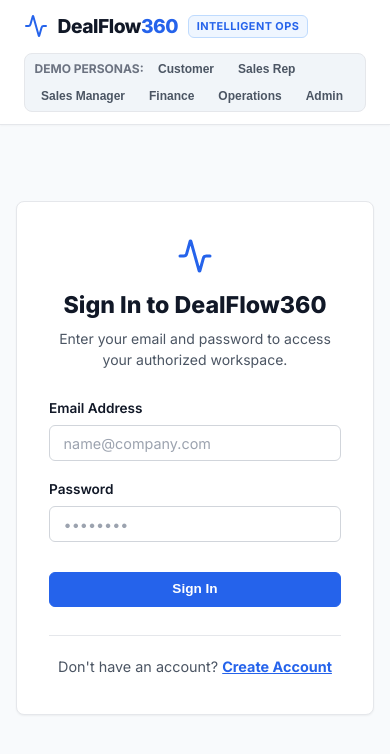
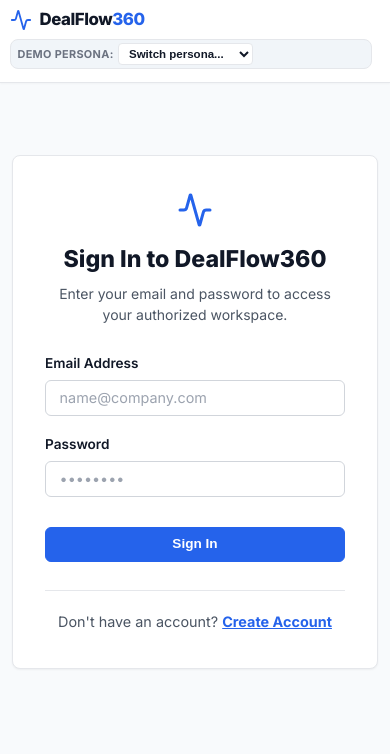
Before and after one commit to parth-soni67/Odoo-finale-2026, a React app in the folder frontend/: page / in a window 390 px wide. Shown: the top 754 px of the page. Built offline with nearby package versions, Linux system fonts and the light colour scheme; the HTML template or start-up script is replaced by a standard one.

Commit message:
fix: prevent demo persona navigation overlap

```diff
--- a/frontend/src/App.jsx
+++ b/frontend/src/App.jsx
@@ -418,8 +418,9 @@ export default function App() {
       {/* Global Header */}
       <header className="header">
         <div className="header-inner">
+          {/* 1. Brand */}
           <div
-            className="brand"
+            className="header-brand"
             onClick={() => {
               if (currentUser) {
                 navigateTo(ROLE_DEFAULT_TAB[currentUser.role] || "portal");
@@ -427,18 +428,18 @@ export default function App() {
                 goToLogin();
               }
             }}
-            style={{ cursor: "pointer", flexShrink: 0 }}
+            style={{ cursor: "pointer" }}
           >
-            <Activity size={24} color="var(--primary)" />
-            <span>
+            <Activity size={22} color="var(--primary)" style={{ flexShrink: 0 }} />
+            <span className="brand-text">
               DealFlow<span style={{ color: "var(--primary)" }}>360</span>
             </span>
             <span className="brand-badge">Intelligent Ops</span>
           </div>
 
-          {/* Dynamic Role-Based Navigation */}
+          {/* 2. Main Navigation */}
           {currentUser && !isShowingRegister && !isShowingLogin && (
-            <nav className="nav-links" style={{ flexWrap: "wrap", flexShrink: 1 }}>
+            <nav className="header-nav" aria-label="Main Navigation">
               {roleNavItems.map((item) => {
                 const Icon = item.icon;
                 const isCustomerTab = currentUser.role === "CUSTOMER";
@@ -450,34 +451,29 @@ export default function App() {
                 return (
                   <button
                     key={item.id}
+                    type="button"
                     className={`nav-item ${isActive ? "active" : ""}`}
                     onClick={() => navigateTo(item.id)}
                   >
-                    <Icon size={16} /> {item.label}
+                    <Icon size={15} style={{ flexShrink: 0 }} />
+                    <span className="nav-label">{item.label}</span>
                   </button>
                 );
               })}
             </nav>
           )}
 
-          {/* Demo Persona Switcher & User Status */}
-          <div className="user-controls" style={{ flexWrap: "wrap", flexShrink: 0 }}>
-            <div className="persona-switcher" title="Quickly login using pre-seeded demo accounts">
-              <span
-                style={{
-                  fontSize: "0.75rem",
-                  color: "var(--text-muted)",
-                  fontWeight: 700,
-                  paddingLeft: "0.2rem",
-                }}
-              >
-                DEMO PERSONAS:
-              </span>
+          {/* 3. Demo Persona Switcher */}
+          <div className="header-personas">
+            {/* Desktop Pills (wide screens) */}
+            <div className="persona-pills" title="Quickly login using pre-seeded demo accounts">
+              <span className="persona-label">DEMO:</span>
               {DEMO_PERSONAS.map((p) => {
                 const isActive = currentUser?.email === p.email;
                 return (
                   <button
                     key={p.email}
+                    type="button"
                     className={`persona-btn ${isActive ? "active" : ""}`}
                     onClick={() => loginAs(p.email)}
                   >
@@ -487,22 +483,54 @@ export default function App() {
               })}
             </div>
 
+            {/* Compact Dropdown (medium/tablet/mobile screens) */}
+            <div className="persona-dropdown" title="Switch demo persona">
+              <span className="persona-label-compact">DEMO PERSONA:</span>
+              <select
+                className="persona-select"
+                value={currentUser?.email || ""}
+                onChange={(e) => loginAs(e.target.value)}
+                aria-label="Demo Persona Switcher"
+              >
+                {!DEMO_PERSONAS.some((p) => p.email === currentUser?.email) && (
+                  <option value="" disabled>
+                    Switch persona...
+                  </option>
+                )}
+                {DEMO_PERSONAS.map((p) => (
+                  <option key={p.email} value={p.email}>
+                    {p.label} ({p.role.replace("_", " ")})
+                  </option>
+                ))}
+              </select>
+            </div>
+          </div>
+
+          {/* 4. Authenticated User Badge */}
           {currentUser && (
-              <div style={{ display: "flex", alignItems: "center", gap: "0.75rem", flexShrink: 0 }}>
-                <span className="badge badge-neutral" style={{ fontSize: "0.75rem", whiteSpace: "nowrap" }}>
-                  <UserCheck size={12} /> AUTHENTICATED: {currentUser.role}
+            <div className="header-auth">
+              <span className="badge badge-neutral auth-badge" title={`Role: ${currentUser.role}`}>
+                <UserCheck size={12} style={{ flexShrink: 0 }} />
+                <span className="auth-role-full">AUTHENTICATED: {currentUser.role}</span>
+                <span className="auth-role-compact">{currentUser.role.replace("_", " ")}</span>
               </span>
+            </div>
+          )}
+
+          {/* 5. Logout */}
+          {currentUser && (
+            <div className="header-logout">
               <button
-                  className="btn btn-secondary btn-sm"
+                type="button"
+                className="btn btn-secondary btn-sm logout-btn"
                 onClick={handleLogout}
                 title="Logout"
-                  style={{ whiteSpace: "nowrap" }}
               >
-                  <LogOut size={13} /> Logout
+                <LogOut size={13} style={{ flexShrink: 0 }} />
+                <span className="logout-text">Logout</span>
               </button>
             </div>
           )}
-          </div>
         </div>
       </header>
 
--- a/frontend/src/components/CustomerPortal.jsx
+++ b/frontend/src/components/CustomerPortal.jsx
@@ -307,7 +307,7 @@ export function CustomerPortal({ user, onNotify, activeSubTab = "quotes", onTabC
 
       {/* Tab: Quotes */}
       {activeTab === "quotes" && (
-        <div style={{ display: "grid", gridTemplateColumns: "1fr 1.6fr", gap: "1.5rem", alignItems: "start" }}>
+        <div className="two-column-layout">
           {/* Quotes List */}
           <div className="card">
             <div className="card-header">
@@ -521,7 +521,7 @@ export function CustomerPortal({ user, onNotify, activeSubTab = "quotes", onTabC
               </p>
             </div>
           ) : (
-            <div style={{ display: "grid", gridTemplateColumns: "1fr 1.6fr", gap: "1.5rem", alignItems: "start" }}>
+            <div className="two-column-layout">
               {/* Orders List / Cards */}
               <div className="card">
                 <div className="card-header">
--- a/frontend/src/components/OperationsFulfillment.jsx
+++ b/frontend/src/components/OperationsFulfillment.jsx
@@ -85,7 +85,7 @@ export function OperationsFulfillment({ onNotify }) {
           </p>
         </div>
       ) : (
-        <div style={{ display: "grid", gridTemplateColumns: "1fr 1.6fr", gap: "1.5rem", alignItems: "start" }}>
+        <div className="two-column-layout">
           {/* Order List */}
           <div className="card">
             <div className="card-header">
--- a/frontend/src/components/QuotationWorkflow.jsx
+++ b/frontend/src/components/QuotationWorkflow.jsx
@@ -340,7 +340,7 @@ export function QuotationWorkflow({ user, onNotify, onInspectDeal }) {
           </button>
         </div>
       ) : (
-        <div style={{ display: "grid", gridTemplateColumns: "1fr 1.6fr", gap: "1.5rem", alignItems: "start" }}>
+        <div className="two-column-layout">
           {/* Quotes List */}
           <div className="card">
             <div className="card-header">
@@ -495,7 +495,7 @@ export function QuotationWorkflow({ user, onNotify, onInspectDeal }) {
               <div
                 style={{
                   display: "grid",
-                  gridTemplateColumns: "repeat(3, 1fr)",
+                  gridTemplateColumns: "repeat(auto-fit, minmax(130px, 1fr))",
                   gap: "0.75rem",
                   marginBottom: "1.5rem",
                 }}
--- a/frontend/src/components/SalesReports.jsx
+++ b/frontend/src/components/SalesReports.jsx
@@ -89,7 +89,7 @@ export function SalesReports({ onNotify }) {
       </div>
 
       {/* Breakdown Cards */}
-      <div style={{ display: "grid", gridTemplateColumns: "1fr 1fr", gap: "1.5rem" }}>
+      <div className="dashboard-two-col">
         <div className="card">
           <h2 className="card-title" style={{ marginBottom: "1rem" }}>
             <TrendingUp size={18} color="var(--primary)" /> Quote Conversion & Velocity
--- a/frontend/src/index.css
+++ b/frontend/src/index.css
@@ -63,7 +63,17 @@
   --radius-full: 9999px;
 }
 
-* {
+html,
+body {
+  width: 100%;
+  max-width: 100vw;
+  margin: 0;
+  padding: 0;
+}
+
+*,
+*::before,
+*::after {
   box-sizing: border-box;
   margin: 0;
   padding: 0;
@@ -83,15 +93,18 @@ body {
   display: flex;
   flex-direction: column;
   min-height: 100vh;
+  width: 100%;
+  max-width: 100vw;
   background-color: var(--bg-main);
 }
 
 .main-content {
   flex: 1;
-  max-width: 1400px;
+  max-width: 1440px;
   width: 100%;
   margin: 0 auto;
-  padding: 1.75rem 1.5rem;
+  padding: 1.5rem 1.25rem;
+  min-width: 0;
 }
 
 /* Header & Navigation */
@@ -102,62 +115,88 @@ body {
   top: 0;
   z-index: 50;
   box-shadow: 0 1px 2px 0 rgba(0, 0, 0, 0.03);
+  width: 100%;
+  max-width: 100vw;
 }
 
 .header-inner {
-  max-width: 1400px;
+  max-width: 100%;
+  width: 100%;
   margin: 0 auto;
-  padding: 0.75rem 1.5rem;
+  padding: 0.55rem 1.25rem;
   display: flex;
   align-items: center;
   justify-content: space-between;
-  gap: 1rem;
-  flex-wrap: wrap;
+  gap: 0.65rem;
+  min-width: 0;
+  box-sizing: border-box;
 }
 
+/* 1. Brand */
+.header-brand,
 .brand {
   display: flex;
   align-items: center;
-  gap: 0.6rem;
+  gap: 0.45rem;
   font-weight: 800;
-  font-size: 1.2rem;
+  font-size: 1.12rem;
   letter-spacing: -0.025em;
   color: var(--text-primary);
   cursor: pointer;
   user-select: none;
+  flex-shrink: 0;
+}
+
+.brand-text {
+  white-space: nowrap;
 }
 
 .brand-badge {
   background: var(--primary-light);
   color: var(--primary);
   border: 1px solid var(--primary-border);
-  padding: 0.15rem 0.5rem;
+  padding: 0.1rem 0.4rem;
   border-radius: var(--radius-sm);
-  font-size: 0.68rem;
+  font-size: 0.63rem;
   font-weight: 700;
   text-transform: uppercase;
   letter-spacing: 0.04em;
+  white-space: nowrap;
 }
 
+/* 2. Main Navigation */
+.header-nav,
 .nav-links {
   display: flex;
   align-items: center;
-  gap: 0.35rem;
+  gap: 0.2rem;
+  flex: 0 1 auto;
+  min-width: 0;
+  overflow-x: auto;
+  scrollbar-width: none;
+  -webkit-overflow-scrolling: touch;
+}
+
+.header-nav::-webkit-scrollbar,
+.nav-links::-webkit-scrollbar {
+  display: none;
 }
 
 .nav-item {
   display: flex;
   align-items: center;
-  gap: 0.45rem;
-  padding: 0.45rem 0.8rem;
+  gap: 0.25rem;
+  padding: 0.28rem 0.44rem;
   border-radius: var(--radius-sm);
   color: var(--text-secondary);
   background: transparent;
   border: 1px solid transparent;
   font-weight: 500;
-  font-size: 0.88rem;
+  font-size: 0.78rem;
   cursor: pointer;
   transition: all 0.15s ease;
+  white-space: nowrap;
+  flex-shrink: 0;
 }
 
 .nav-item:hover {
@@ -172,47 +211,161 @@ body {
   font-weight: 600;
 }
 
-/* User Controls & Persona Switcher */
-.user-controls {
+/* 3. Demo Persona Switcher */
+.header-personas,
+.persona-switcher-container {
   display: flex;
   align-items: center;
-  gap: 0.85rem;
-  flex-wrap: wrap;
+  flex: 0 0 auto;
+  margin-left: auto;
 }
 
+.persona-pills,
 .persona-switcher {
   display: flex;
   align-items: center;
-  gap: 0.3rem;
+  gap: 0.15rem;
   background: var(--bg-surface-elevated);
-  padding: 0.25rem 0.4rem;
+  padding: 0.15rem 0.3rem;
   border-radius: var(--radius-md);
   border: 1px solid var(--border-subtle);
-  font-size: 0.8rem;
-  flex-wrap: wrap;
+  font-size: 0.72rem;
+  white-space: nowrap;
+}
+
+.persona-label {
+  font-size: 0.65rem;
+  color: var(--text-muted);
+  font-weight: 700;
+  padding: 0 0.2rem;
+  letter-spacing: 0.03em;
+  white-space: nowrap;
 }
 
 .persona-btn {
   background: transparent;
   border: none;
   color: var(--text-secondary);
-  padding: 0.25rem 0.6rem;
+  padding: 0.16rem 0.34rem;
   border-radius: var(--radius-sm);
-  font-size: 0.75rem;
+  font-size: 0.69rem;
   font-weight: 600;
   cursor: pointer;
   transition: all 0.15s ease;
+  white-space: nowrap;
 }
 
 .persona-btn:hover {
   color: var(--text-primary);
-  background: rgba(255, 255, 255, 0.6);
+  background: rgba(255, 255, 255, 0.8);
 }
 
 .persona-btn.active {
   background: var(--primary);
   color: #ffffff;
   box-shadow: 0 1px 2px rgba(0, 0, 0, 0.1);
+}
+
+/* Compact Dropdown (medium/mobile screens) */
+.persona-dropdown,
+.persona-dropdown-container {
+  display: none;
+  align-items: center;
+  gap: 0.35rem;
+  background: var(--bg-surface-elevated);
+  padding: 0.18rem 0.38rem;
+  border-radius: var(--radius-md);
+  border: 1px solid var(--border-subtle);
+}
+
+.persona-label-compact {
+  font-size: 0.68rem;
+  color: var(--text-muted);
+  font-weight: 700;
+  letter-spacing: 0.03em;
+  white-space: nowrap;
+}
+
+.persona-select {
+  background: var(--bg-surface);
+  color: var(--text-primary);
+  border: 1px solid var(--border-subtle);
+  border-radius: var(--radius-xs);
+  padding: 0.2rem 0.4rem;
+  font-size: 0.74rem;
+  font-weight: 600;
+  cursor: pointer;
+  outline: none;
+  max-width: 180px;
+}
+
+.persona-select:focus {
+  border-color: var(--primary);
+}
+
+/* 4. Authenticated User Badge */
+.header-auth,
+.user-auth-actions {
+  display: flex;
+  align-items: center;
+  flex-shrink: 0;
+}
+
+.auth-badge {
+  display: inline-flex;
+  align-items: center;
+  gap: 0.25rem;
+  font-size: 0.7rem;
+  padding: 0.22rem 0.48rem;
+  white-space: nowrap;
+  flex-shrink: 0;
+}
+
+.auth-role-full {
+  display: inline;
+}
+
+.auth-role-compact {
+  display: none;
+}
+
+/* 5. Logout */
+.header-logout {
+  display: flex;
+  align-items: center;
+  flex-shrink: 0;
+}
+
+.logout-btn {
+  display: inline-flex;
+  align-items: center;
+  gap: 0.3rem;
+  padding: 0.25rem 0.55rem;
+  font-size: 0.75rem;
+  flex-shrink: 0;
+  white-space: nowrap;
+}
+
+/* Responsive Master-Detail & Two Column Grids */
+.two-column-layout {
+  display: grid;
+  grid-template-columns: 340px minmax(0, 1fr);
+  gap: 1.5rem;
+  align-items: start;
+  width: 100%;
+}
+
+.dashboard-two-col {
+  display: grid;
+  grid-template-columns: 1fr 1fr;
+  gap: 1.5rem;
+  width: 100%;
+}
+
+/* Prevent overflow in cards and containers */
+.card,
+.table-container {
+  min-width: 0;
 }
 
 /* Cards & Containers */
@@ -616,28 +769,219 @@ body {
   border-left: 4px solid var(--primary);
 }
 
-/* Responsive Overrides */
-@media (max-width: 1024px) {
+/* Responsive Overrides & Viewport Optimizations */
+/* Responsive Overrides & Viewport Optimizations */
+@media (max-width: 1440px) {
+  .brand-badge {
+    display: none;
+  }
+  .persona-pills,
+  .persona-switcher {
+    display: none;
+  }
+  .persona-dropdown,
+  .persona-dropdown-container {
+    display: flex;
+  }
+  .auth-role-full {
+    display: none;
+  }
+  .auth-role-compact {
+    display: inline;
+  }
+
+  /* Two-tier responsive layout where Main Navigation has its own dedicated full-width row */
   .header-inner {
-    flex-direction: column;
-    align-items: flex-start;
-    gap: 0.75rem;
+    display: grid;
+    grid-template-columns: auto minmax(0, 1fr) auto auto;
+    grid-template-rows: auto auto;
+    grid-template-areas:
+      "brand personas auth logout"
+      "nav   nav      nav  nav";
+    row-gap: 0.45rem;
+    column-gap: 0.6rem;
+    padding: 0.45rem 0.85rem;
+    min-width: 0;
+    max-width: 100%;
+    width: 100%;
+    box-sizing: border-box;
   }
-  .user-controls {
+
+  .header-brand,
+  .brand {
+    grid-area: brand;
+    align-self: center;
+  }
+
+  .header-personas,
+  .persona-switcher-container {
+    grid-area: personas;
+    justify-self: end;
+    align-self: center;
+    margin-left: 0;
+  }
+
+  .header-auth,
+  .user-auth-actions {
+    grid-area: auth;
+    align-self: center;
+  }
+
+  .header-logout {
+    grid-area: logout;
+    align-self: center;
+  }
+
+  .header-nav,
+  .nav-links {
+    grid-area: nav;
     width: 100%;
-    justify-content: space-between;
-    flex-wrap: wrap;
+    max-width: 100%;
+    min-width: 0;
+    overflow-x: auto;
+    flex-wrap: nowrap;
+    -webkit-overflow-scrolling: touch;
+    padding-top: 0.35rem;
+    border-top: 1px solid var(--border-subtle);
+    scrollbar-width: none;
+  }
+
+  .header-nav::-webkit-scrollbar,
+  .nav-links::-webkit-scrollbar {
+    display: none;
+  }
+
+  .two-column-layout {
+    grid-template-columns: 1fr;
+    gap: 1.25rem;
+  }
+}
+
+@media (max-width: 900px) {
+  .dashboard-two-col {
+    grid-template-columns: 1fr;
+    gap: 1rem;
   }
 }
 
 @media (max-width: 768px) {
   .main-content {
-    padding: 1.25rem 1rem;
+    padding: 1rem 0.75rem;
   }
-  .nav-links {
-    flex-wrap: wrap;
+  .header-inner {
+    padding: 0.45rem 0.65rem;
+  }
+  .nav-item {
+    padding: 0.3rem 0.48rem;
+    font-size: 0.78rem;
+  }
+  .persona-select {
+    max-width: 150px;
+    font-size: 0.72rem;
   }
   .kpi-grid {
     grid-template-columns: 1fr;
   }
 }
+
+/* Mobile: 600px and down (including 390x844) */
+@media (max-width: 600px) {
+  .header-inner {
+    grid-template-columns: minmax(0, 1fr) auto;
+    grid-template-rows: auto auto auto;
+    grid-template-areas:
+      "brand    logout"
+      "personas auth"
+      "nav      nav";
+    row-gap: 0.4rem;
+    column-gap: 0.5rem;
+    padding: 0.45rem 0.65rem;
+    min-width: 0;
+    max-width: 100%;
+    width: 100%;
+    box-sizing: border-box;
+  }
+
+  .header-brand,
+  .brand {
+    grid-area: brand;
+    justify-self: start;
+    align-self: center;
+  }
+
+  .header-logout {
+    grid-area: logout;
+    justify-self: end;
+    align-self: center;
+  }
+
+  .header-personas,
+  .persona-switcher-container {
+    grid-area: personas;
+    justify-self: start;
+    align-self: center;
+    width: 100%;
+  }
+
+  .persona-dropdown,
+  .persona-dropdown-container {
+    width: 100%;
+    display: flex;
+    align-items: center;
+    gap: 0.3rem;
+  }
+
+  .persona-label-compact {
+    font-size: 0.68rem;
+  }
+
+  .persona-select {
+    max-width: 135px;
+    padding: 0.2rem 0.35rem;
+    font-size: 0.72rem;
+  }
+
+  .header-auth,
+  .user-auth-actions {
+    grid-area: auth;
+    justify-self: end;
+    align-self: center;
+  }
+
+  .auth-badge {
+    padding: 0.2rem 0.35rem;
+    font-size: 0.68rem;
+  }
+
+  .brand-text {
+    font-size: 1.05rem;
+  }
+
+  .logout-btn {
+    padding: 0.25rem 0.5rem;
+    font-size: 0.75rem;
+  }
+
+  .logout-text {
+    display: inline;
+  }
+
+  .header-nav,
+  .nav-links {
+    grid-area: nav;
+    width: 100%;
+    max-width: 100%;
+    min-width: 0;
+    overflow-x: auto;
+    flex-wrap: nowrap;
+    -webkit-overflow-scrolling: touch;
+    padding-top: 0.25rem;
+    border-top: 1px solid var(--border-subtle);
+    scrollbar-width: none;
+  }
+
+  .header-nav::-webkit-scrollbar,
+  .nav-links::-webkit-scrollbar {
+    display: none;
+  }
+}
```
Lines whose indentation alone changed are shown as unchanged.
